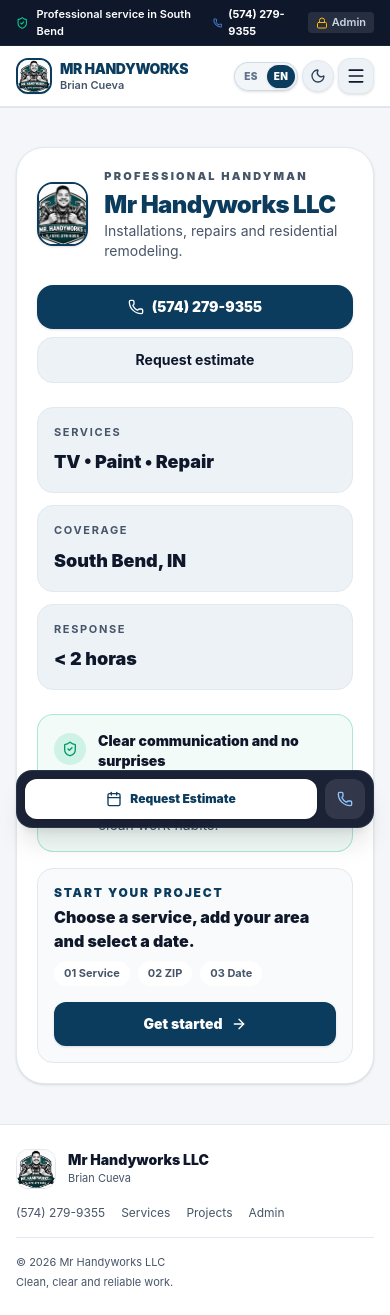
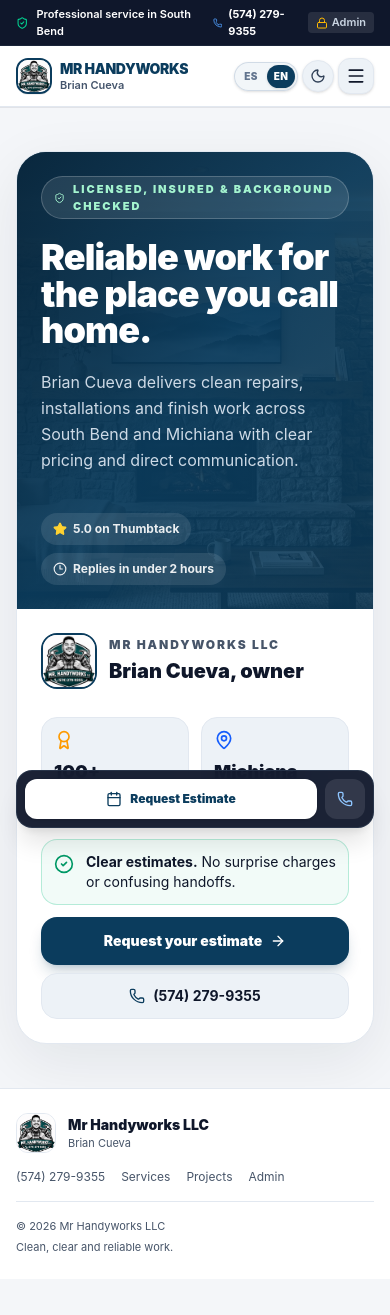
Before and after one commit to Prueba295/Sistema_Mr_Handyworks_LLC, a React (Vite) app: page / in a window 390 px wide. After the commit the page ends 1279 px from the top, so only its background shows below. Built offline with nearby package versions, Linux system fonts and the light colour scheme.

Commit message:
Redesign professional English homepage and responsive booking

```diff
--- a/src/components/Hero.tsx
+++ b/src/components/Hero.tsx
@@ -4,105 +4,67 @@
   ShieldCheck,
   Phone,
   ArrowRight,
+  Award,
+  Clock3,
+  MapPin,
+  Star,
+  CheckCircle2,
 } from 'lucide-react';
 
 export const Hero: React.FC = () => {
   const { language, openBookingWizard, businessInfo } = useApp();
 
   return (
-    <section id="inicio" className="py-4 sm:py-8">
-      <div className="max-w-5xl mx-auto">
-        <div className="rounded-[28px] border border-[var(--border)] bg-[var(--surface)] p-5 sm:p-7 shadow-sm">
-          <div className="flex flex-col gap-6 lg:flex-row lg:items-center lg:justify-between">
-            <div className="flex items-center gap-4">
-              <div className="relative h-16 w-16 overflow-hidden rounded-2xl border-2 border-[#0B3C5D] bg-white shadow-sm">
-                <img src="/logo_handy.webp" alt="Mr Handyworks LLC" className="h-full w-full object-cover" />
-              </div>
-
+    <section id="inicio" className="py-5 sm:py-8">
+      <div className="mx-auto max-w-6xl">
+        <div className="grid overflow-hidden rounded-[30px] border border-[var(--border)] bg-[var(--surface)] shadow-[0_18px_60px_var(--shadow)] lg:grid-cols-[1.12fr_.88fr]">
+          <div className="relative min-h-[380px] overflow-hidden bg-[#0b3c5d] p-6 text-white sm:p-9">
+            <img src="/images/tv_fireplace_mount.jpg" alt="Professional TV mounting project" className="absolute inset-0 h-full w-full object-cover opacity-30" />
+            <div className="absolute inset-0 bg-gradient-to-br from-[#06243a]/95 via-[#0b3c5d]/80 to-[#0b3c5d]/45" />
+            <div className="relative flex h-full flex-col justify-between gap-10">
               <div>
-                <p className="text-[11px] font-black uppercase tracking-[0.2em] text-[var(--text-muted)]">
-                  {language === 'es' ? 'Handyman profesional' : 'Professional handyman'}
-                </p>
-                <h1 className="mt-1 text-2xl font-black tracking-tight text-[#0B3C5D] dark:text-white sm:text-3xl">
-                  {businessInfo.name}
+                <div className="mb-5 inline-flex items-center gap-2 rounded-full border border-white/20 bg-white/10 px-3 py-1 text-[11px] font-black uppercase tracking-[0.18em] text-emerald-200">
+                  <ShieldCheck className="h-3.5 w-3.5" /> Licensed, insured & background checked
+                </div>
+                <h1 className="max-w-xl text-4xl font-black leading-[1.02] tracking-tight sm:text-5xl">
+                  Reliable work for the place you call home.
                 </h1>
-                <p className="text-sm text-[var(--text-muted)]">
-                  {language === 'es' ? 'Instalaciones, reparaciones y remodelación residencial.' : 'Installations, repairs and residential remodeling.'}
+                <p className="mt-5 max-w-lg text-base leading-relaxed text-blue-50/85 sm:text-lg">
+                  Brian Cueva delivers clean repairs, installations and finish work across South Bend and Michiana with clear pricing and direct communication.
                 </p>
               </div>
-            </div>
-
-            <div className="flex flex-col gap-2 sm:flex-row">
-              <a href={`tel:${businessInfo.phoneRaw}`} className="inline-flex items-center justify-center gap-2 rounded-2xl bg-[#0B3C5D] px-4 py-3 text-sm font-black text-white shadow-sm">
-                <Phone className="w-4 h-4" />
-                {businessInfo.phone}
-              </a>
-              <button onClick={() => openBookingWizard()} className="inline-flex items-center justify-center gap-2 rounded-2xl border border-[var(--border)] bg-[var(--surface-soft)] px-4 py-3 text-sm font-bold text-[var(--text)]">
-                {language === 'es' ? 'Solicitar presupuesto' : 'Request estimate'}
-              </button>
-            </div>
-          </div>
-
-          <div className="mt-6 grid gap-3 sm:grid-cols-3">
-            <div className="rounded-2xl bg-[var(--surface-soft)] p-4 border border-[var(--border)]">
-              <div className="text-[11px] font-bold uppercase tracking-[0.15em] text-[var(--text-muted)]">
-                {language === 'es' ? 'Servicios' : 'Services'}
-              </div>
-              <div className="mt-2 text-lg font-black text-[var(--text)]">TV • Paint • Repair</div>
-            </div>
-            <div className="rounded-2xl bg-[var(--surface-soft)] p-4 border border-[var(--border)]">
-              <div className="text-[11px] font-bold uppercase tracking-[0.15em] text-[var(--text-muted)]">
-                {language === 'es' ? 'Cobertura' : 'Coverage'}
-              </div>
-              <div className="mt-2 text-lg font-black text-[var(--text)]">South Bend, IN</div>
-            </div>
-            <div className="rounded-2xl bg-[var(--surface-soft)] p-4 border border-[var(--border)]">
-              <div className="text-[11px] font-bold uppercase tracking-[0.15em] text-[var(--text-muted)]">
-                {language === 'es' ? 'Respuesta' : 'Response'}
-              </div>
-              <div className="mt-2 text-lg font-black text-[var(--text)]">&lt; 2 horas</div>
-            </div>
-          </div>
-
-          <div className="mt-6 rounded-2xl border border-emerald-500/30 bg-emerald-500/5 p-4 text-sm text-[var(--text)]">
-            <div className="flex items-start gap-3">
-              <div className="mt-0.5 rounded-full bg-emerald-500/15 p-2 text-emerald-600">
-                <ShieldCheck className="w-4 h-4" />
-              </div>
-              <div>
-                <div className="font-black text-[var(--text)]">
-                  {language === 'es' ? 'Atención clara y sin rodeos' : 'Clear communication and no surprises'}
-                </div>
-                <div className="mt-1 text-[var(--text-muted)]">
-                  {language === 'es'
-                    ? 'Cada proyecto se explica con costos claros, calendario realista y trabajo limpio.'
-                    : 'Each project comes with clear pricing, a realistic schedule, and clean work habits.'}
-                </div>
+              <div className="flex flex-wrap gap-2 text-xs font-bold text-white/90">
+                <span className="inline-flex items-center gap-1.5 rounded-full bg-white/10 px-3 py-2"><Star className="h-3.5 w-3.5 fill-amber-300 text-amber-300" /> 5.0 on Thumbtack</span>
+                <span className="inline-flex items-center gap-1.5 rounded-full bg-white/10 px-3 py-2"><Clock3 className="h-3.5 w-3.5" /> Replies in under 2 hours</span>
               </div>
             </div>
           </div>
 
-          <div className="mt-4 grid gap-4 rounded-2xl border border-[var(--border)] bg-[var(--surface-strong)] p-4 sm:grid-cols-[1fr_auto] sm:items-center">
+          <div className="flex flex-col justify-between gap-6 p-6 sm:p-9">
             <div>
-              <div className="text-xs font-black uppercase tracking-[0.15em] text-[var(--primary)]">
-                {language === 'es' ? 'Empieza tu proyecto' : 'Start your project'}
+              <div className="flex items-center gap-3">
+                <img src="/logo_handy.webp" alt="Mr Handyworks LLC" className="h-14 w-14 rounded-2xl border-2 border-[#0B3C5D] bg-white object-cover" />
+                <div>
+                  <div className="text-xs font-black uppercase tracking-[0.16em] text-[var(--text-muted)]">Mr Handyworks LLC</div>
+                  <div className="mt-1 text-xl font-black text-[var(--text)]">Brian Cueva, owner</div>
+                </div>
               </div>
-              <div className="mt-1 text-base font-black text-[var(--text)]">
-                {language === 'es' ? 'Elige el servicio, indica tu zona y agenda una fecha.' : 'Choose a service, add your area and select a date.'}
-              </div>
-              <div className="mt-2 flex flex-wrap gap-2 text-[11px] font-bold text-[var(--text-muted)]">
-                <span className="rounded-full bg-[var(--surface)] px-2.5 py-1">01 {language === 'es' ? 'Servicio' : 'Service'}</span>
-                <span className="rounded-full bg-[var(--surface)] px-2.5 py-1">02 ZIP</span>
-                <span className="rounded-full bg-[var(--surface)] px-2.5 py-1">03 {language === 'es' ? 'Fecha' : 'Date'}</span>
+              <div className="mt-7 grid grid-cols-2 gap-3">
+                <div className="rounded-2xl border border-[var(--border)] bg-[var(--surface-soft)] p-3"><Award className="h-5 w-5 text-amber-500" /><div className="mt-2 text-lg font-black text-[var(--text)]">100+</div><div className="text-xs text-[var(--text-muted)]">completed projects</div></div>
+                <div className="rounded-2xl border border-[var(--border)] bg-[var(--surface-soft)] p-3"><MapPin className="h-5 w-5 text-blue-600" /><div className="mt-2 text-lg font-black text-[var(--text)]">Michiana</div><div className="text-xs text-[var(--text-muted)]">service area</div></div>
               </div>
             </div>
-            <button
-              onClick={() => openBookingWizard()}
-              className="inline-flex items-center justify-center gap-2 rounded-xl bg-[#0B3C5D] px-4 py-3 text-sm font-black text-white shadow-sm hover:bg-[#07273d]"
-            >
-              {language === 'es' ? 'Comenzar' : 'Get started'}
-              <ArrowRight className="h-4 w-4" />
-            </button>
+
+            <div>
+              <div className="mb-3 flex items-start gap-3 rounded-2xl border border-emerald-500/25 bg-emerald-500/5 p-3 text-sm text-[var(--text)]">
+                <CheckCircle2 className="mt-0.5 h-5 w-5 shrink-0 text-emerald-600" />
+                <span><strong>Clear estimates.</strong> No surprise charges or confusing handoffs.</span>
+              </div>
+              <button onClick={() => openBookingWizard()} className="inline-flex w-full items-center justify-center gap-2 rounded-2xl bg-[#0B3C5D] px-5 py-3.5 text-sm font-black text-white shadow-lg shadow-[#0B3C5D]/20 hover:bg-[#07273d]">
+                Request your estimate <ArrowRight className="h-4 w-4" />
+              </button>
+              <a href={`tel:${businessInfo.phoneRaw}`} className="mt-2 inline-flex w-full items-center justify-center gap-2 rounded-2xl border border-[var(--border)] bg-[var(--surface-soft)] px-5 py-3 text-sm font-bold text-[var(--text)]"><Phone className="h-4 w-4 text-[var(--primary)]" /> {businessInfo.phone}</a>
+            </div>
           </div>
         </div>
       </div>
--- a/src/context/AppContext.tsx
+++ b/src/context/AppContext.tsx
@@ -60,6 +60,8 @@
   bioEs: 'Brian Cueva es el fundador y maestro artesano detrás de Mr Handyworks LLC en South Bend, IN. Con más de 8 años de experiencia directa y una calificación perfecta de 5.0 en Thumbtack (Top Pro), Brian se especializa en montaje de TV, instalaciones residenciales, pintura, plomería menor y reparaciones generales con garantía de satisfacción del 100%.',
   bioEn: 'Brian Cueva is the owner and master craftsman behind Mr Handyworks LLC in South Bend, IN. With over 8 years of hands-on experience and a 5.0 perfect rating on Thumbtack (Top Pro), Brian specializes in precision TV mounting, home repairs, painting, fixture installations, and custom handyman solutions with a 100% satisfaction guarantee.'
 };
+
+const LANGUAGE_STORAGE_KEY = 'mr_handyworks_lang_v2';
 
 const parseStoredValue = <T,>(value: string | null, fallback: T): T => {
   if (!value) return fallback;
@@ -170,15 +172,14 @@
 export const AppProvider: React.FC<{ children: React.ReactNode }> = ({ children }) => {
   // 1. Language State
   const [language, setLanguageState] = useState<Language>(() => {
-    const saved = readSyncedValue('mr_handyworks_lang');
+    const saved = readSyncedValue(LANGUAGE_STORAGE_KEY);
     if (saved === 'es' || saved === 'en') return saved;
-    const browserLang = navigator.language.toLowerCase();
-    return browserLang.startsWith('es') ? 'es' : 'en';
+    return 'en';
   });
 
   const setLanguage = (lang: Language) => {
     setLanguageState(lang);
-    writeSyncedValue('mr_handyworks_lang', lang);
+    writeSyncedValue(LANGUAGE_STORAGE_KEY, lang);
     document.documentElement.lang = lang;
   };
 
@@ -248,7 +249,7 @@
   useEffect(() => {
     const syncExternalChanges = (event: { key: string; value: string | null }) => {
       switch (event.key) {
-        case 'mr_handyworks_lang': {
+        case LANGUAGE_STORAGE_KEY: {
           const next = event.value;
           if (next === 'es' || next === 'en') {
             setLanguageState(next);
```
Also changed, not shown: src/components/BookingWizardModal.tsx (+36 -20 lines).
